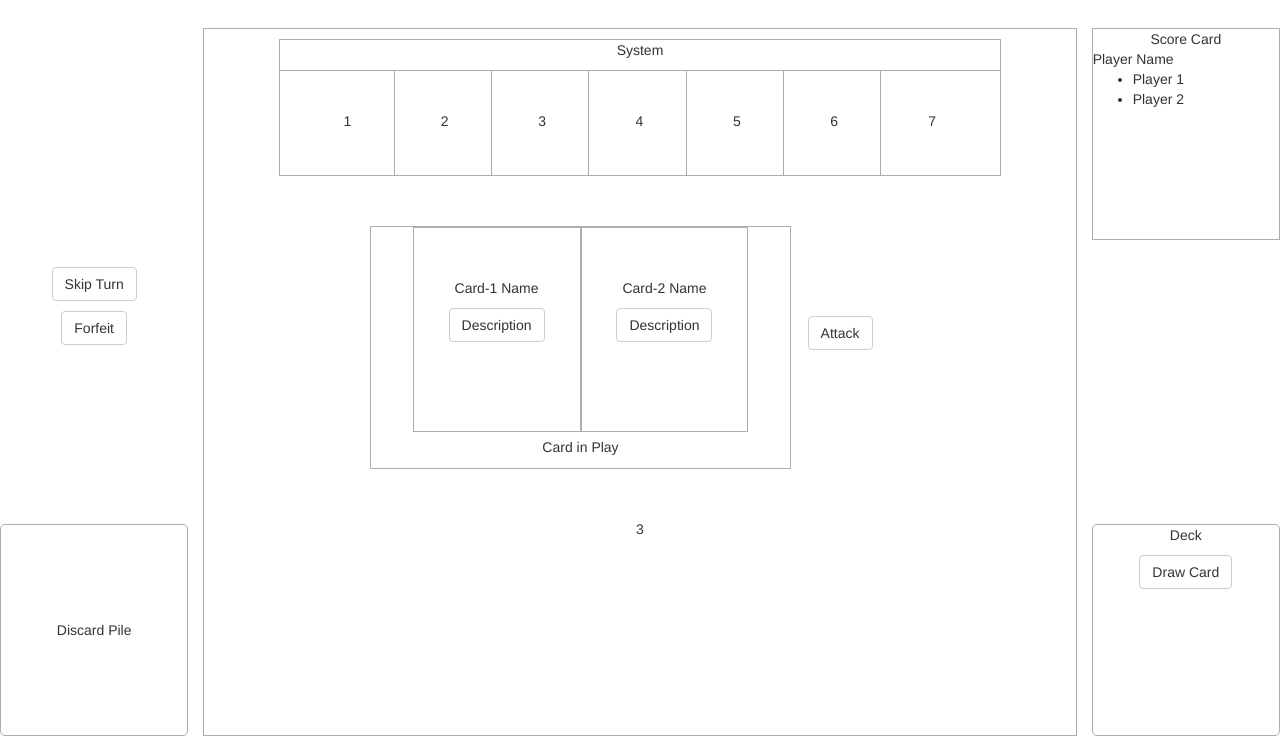
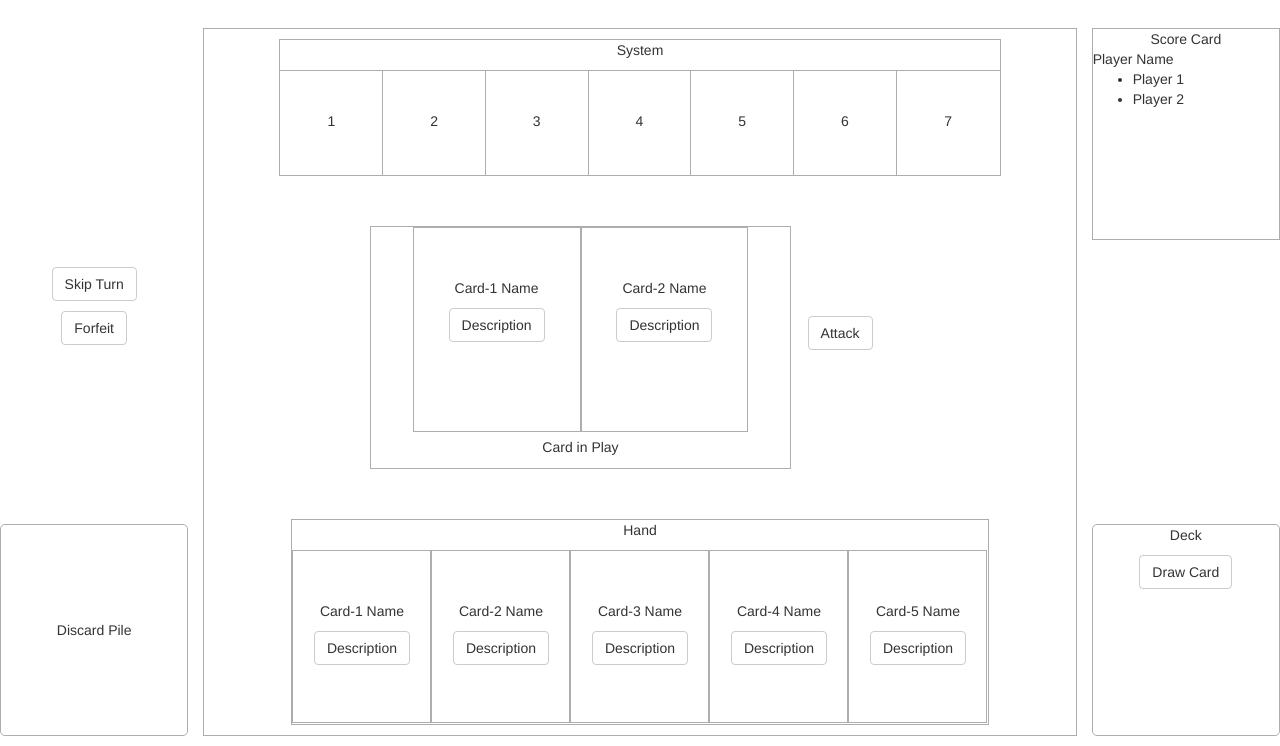
Before and after one commit to MrAvinashRao/ElevationOfPrivilegesGUI, a plain HTML site: page index.html in a window 1280 px wide. Shown: the part 54-800 px from the top of the page. Drawn offline with nearby package versions, Linux system fonts and the light colour scheme.

Commit message:
Addition of Hand section for Main panel; changed title in header.

```diff
--- a/index.html
+++ b/index.html
@@ -20,7 +20,7 @@
                     <span class="icon-bar"></span>
                     <span class="icon-bar"></span>
                 </button>
-                <a class="navbar-brand" href="#">Brand</a>
+                <a class="navbar-brand" href="#">Elevation Of Privileges</a>
             </div>
             <div class="collapse navbar-collapse" id="bs-example-navbar-collapse-1">
             </div>
@@ -100,7 +100,43 @@
                         </div>
                     </div>
                 </div>
-                <div class="row hand-container">3</div>
+                <div class="row hand-container">
+                    <div class="header">
+                        <p>Hand</p>
+                    </div>
+                    <div class="card-set">
+                        <div class="card">
+                            <p class="name">Card-1 Name</p>
+                            <p>
+                                <button class="btn btn-default" href="#" type="button">Description</button>
+                            </p>
+                        </div>
+                        <div class="card">
+                            <p class="name">Card-2 Name</p>
+                            <p>
+                                <button class="btn btn-default" href="#" type="button">Description</button>
+                            </p>
+                        </div>
+                        <div class="card">
+                            <p class="name">Card-3 Name</p>
+                            <p>
+                                <button class="btn btn-default" href="#" type="button">Description</button>
+                            </p>
+                        </div>
+                        <div class="card">
+                            <p class="name">Card-4 Name</p>
+                            <p>
+                                <button class="btn btn-default" href="#" type="button">Description</button>
+                            </p>
+                        </div>
+                        <div class="card">
+                            <p class="name">Card-5 Name</p>
+                            <p>
+                                <button class="btn btn-default" href="#" type="button">Description</button>
+                            </p>
+                        </div>
+                    </div>
+                </div>
             </div>
             <div class="col-xs-2 right-panel">
                 <div class="right-score">
--- a/main.css
+++ b/main.css
@@ -69,7 +69,8 @@ body{
 .system-container .system .tile{
 	display: inline-block;
 	height: 100%;
-	width: 13%;
+	width: 14.2857%;
+	float: left;
 	border-right: 1px solid #adadad;
 }
 .system-container .system .tile:last-child{
@@ -105,7 +106,7 @@ body{
 	height: 85%;
 	margin:0px 10%;
 }
-.in-play-container .in-play .in-play-inner .card-set .card{
+.in-play-container .in-play .in-play-inner .card-set .card, .hand-container .card-set .card{
 	float: left;
 	height: 100%;
 	width: 50%;
@@ -119,4 +120,12 @@ body{
 }
 .main-panel .hand-container{
 	height: 30%;
+	width: 80%;
+	border:1px solid #adadad;
 }
+.main-panel .hand-container .card-set{
+	height: 85%;
+}
+.hand-container .card-set .card{
+	width: 20%;
+}
```
Lines whose indentation alone changed are shown as unchanged.
